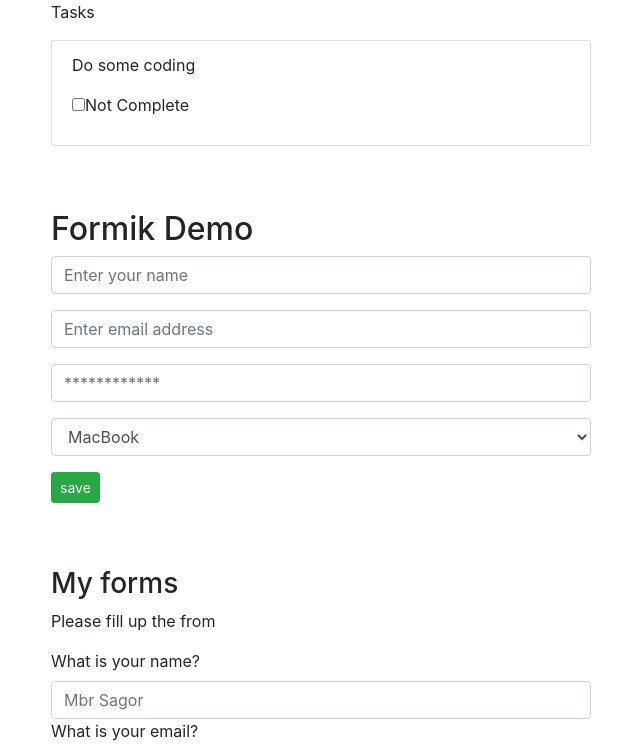
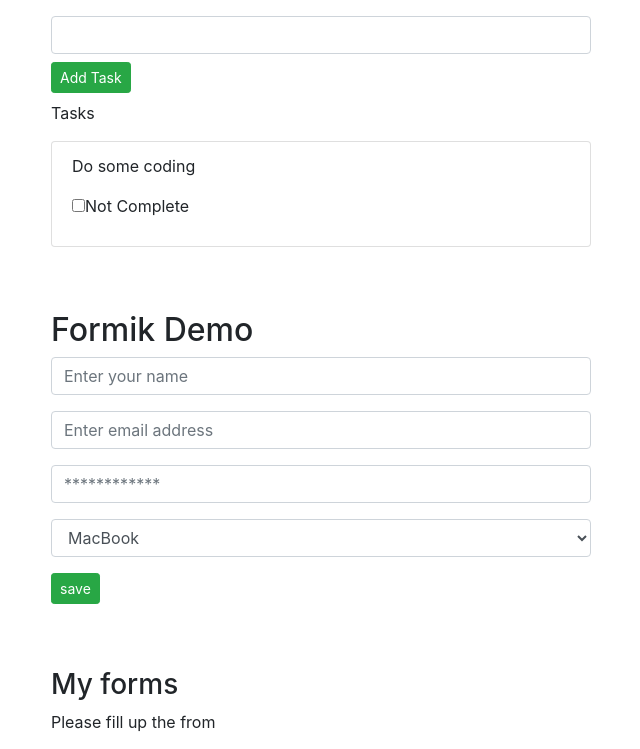
Before and after one commit to mbrsagor/youReacker, a React (Create React App) app: page / in a window 1280 px wide. Shown: the top 749 px of the page, without its empty margins (319-959 px from the left). Built offline with nearby package versions, Linux system fonts and the light colour scheme.

Commit message:
Task has been created

```diff
--- /dev/null
+++ b/src/components/list/create_task.jsx
@@ -0,0 +1,38 @@
+import React, { Component } from 'react';
+
+class CreateTask extends Component {
+
+    state = {
+        task: ''
+    }
+
+    changeHandler = event => {
+        this.setState({task: event.target.value})
+    }
+
+    submitHandler = event => {
+        event.preventDefault();
+        if(this.state.task){
+            this.props.getTask(this.state.task);
+            this.setState({task: ''}, () => {event.target.reset()})
+        } else {
+            alert('Please enter a task');
+        }
+    }
+
+    render() {
+        return (
+            <div className="mt-3 mb-2">
+                <form onSubmit={this.submitHandler}>
+                    <input type="text"
+                        className="form-control"
+                        onChange={this.changeHandler}
+                    />
+                    <button type="submit" className="btn btn-success btn-sm mt-2">Add Task</button>
+                </form>
+            </div>
+        );
+    }
+}
+
+export default CreateTask;
--- a/src/components/list/index.jsx
+++ b/src/components/list/index.jsx
@@ -1,5 +1,6 @@
 import React, { Component } from 'react';
 import ViewTask from './task_view';
+import CreateTask from './create_task';
 
 class MyList extends Component {
 
@@ -21,9 +22,24 @@ class MyList extends Component {
         this.setState({ tasks });
     }
 
+    getTask = task => {
+        console.log(task);
+        let taskObject = {
+            IsComple: false
+        }
+        taskObject.task = task;
+        taskObject.id = new Date().getTime()
+
+        let tasks = [...this.state.tasks]
+        tasks.push(taskObject);
+
+        this.setState({tasks})
+    }
+
     render() {
         return (
             <div>
+                <CreateTask getTask={this.getTask} />
                 <ViewTask tasks={this.state.tasks} handleCompleter={this.handleCompleter}/>
             </div>
         );
```
Also changed, not shown: 1 other file (tests, documents, lock files or other folders).
